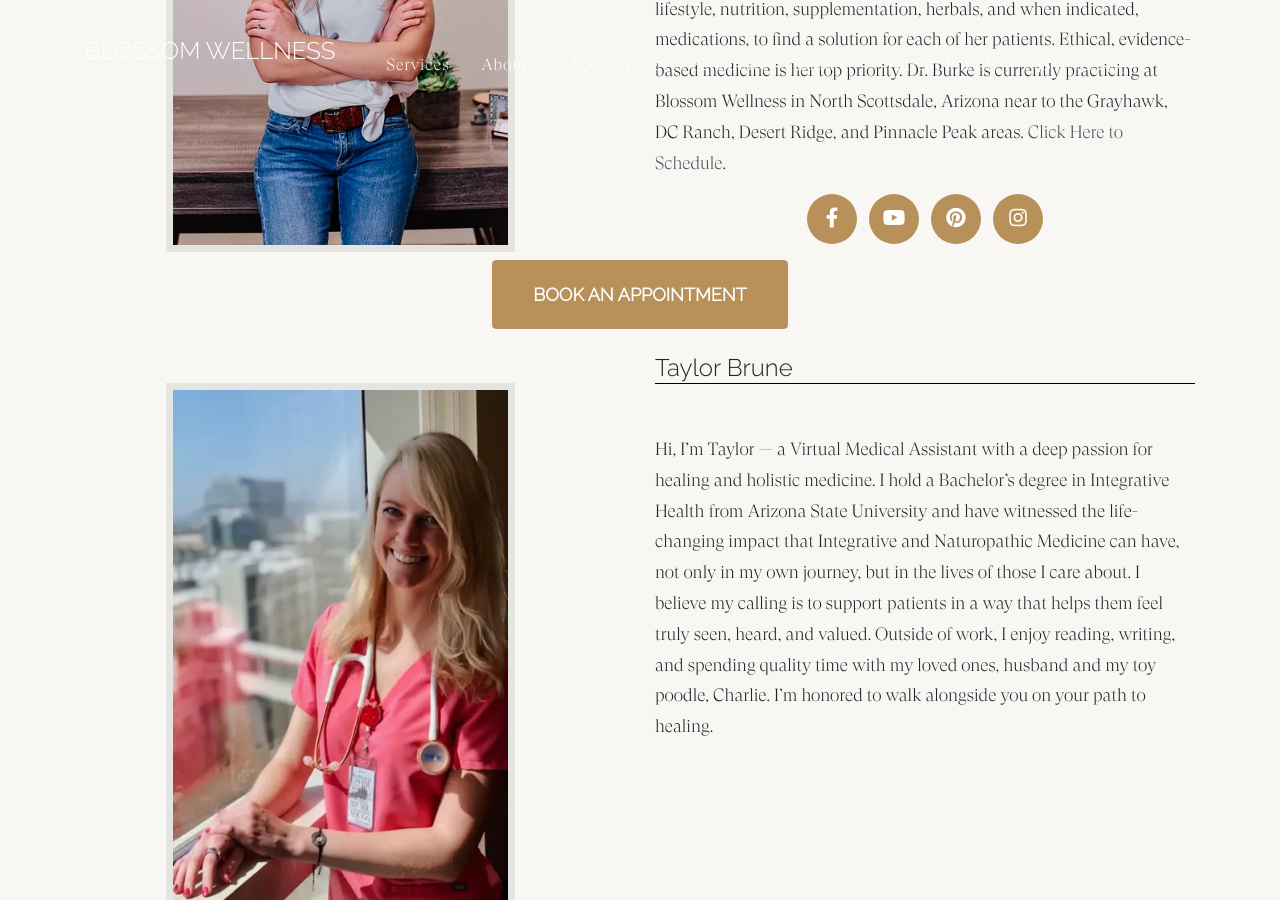
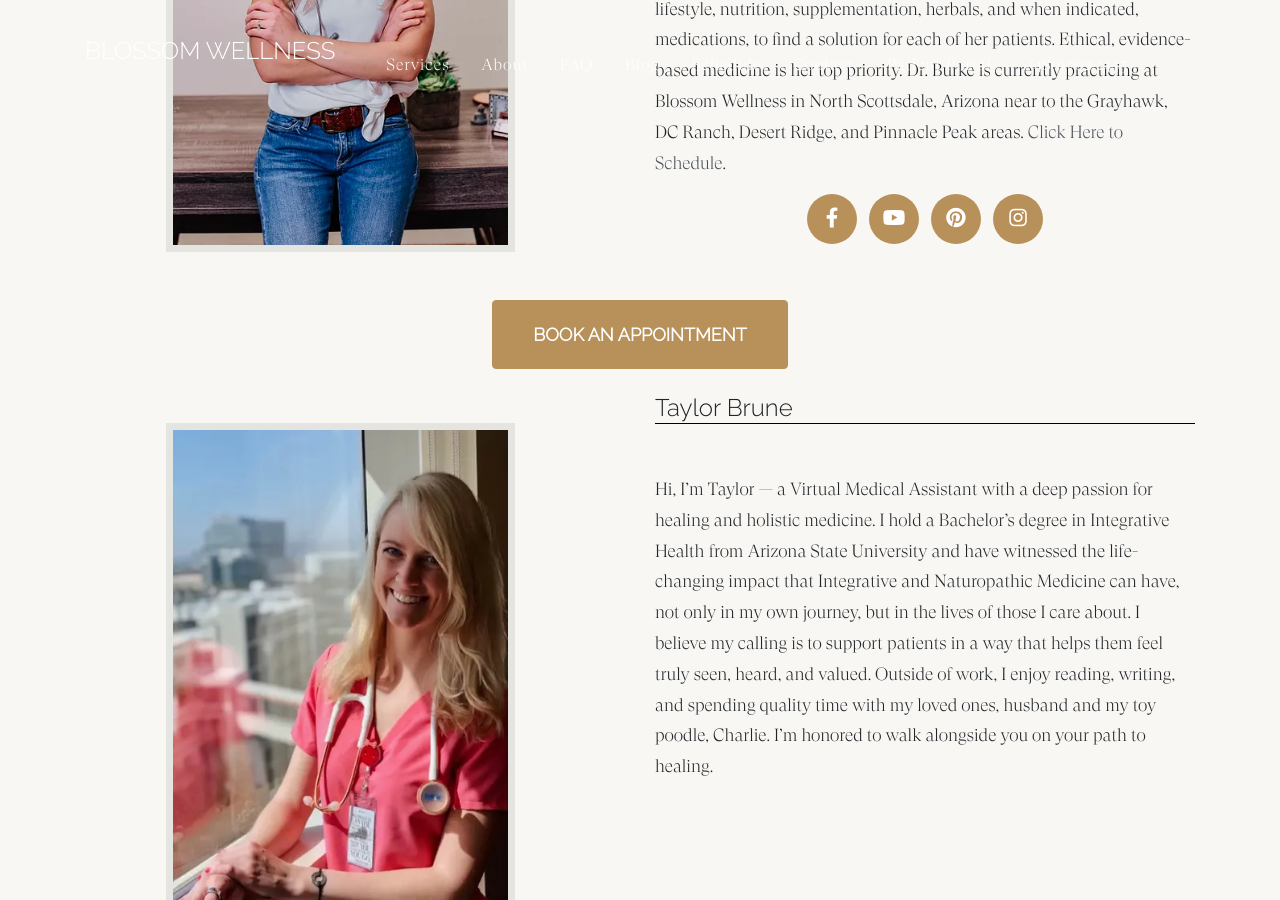
Before and after one commit to kburke8/drtaraburke, a Jekyll site: the page built from index.md, in a window 1280 px wide and 900 px high, scrolled down 2735 px. Built offline with Jekyll 4.4.1, drawn with Linux system fonts in a browser that asks for light colours; nearby versions of some CDN libraries; library files that are not in the unit come from our copies; a script that is not in the unit is left out.

Commit message:
move button

```diff
--- a/_includes/about.html
+++ b/_includes/about.html
@@ -32,7 +32,7 @@
       </div>
       {% if forloop.first %}
       <div class="col-lg-12" style="display: flex; justify-content: center;">
-        <a class="btn btn-primary btn-xl text-uppercase js-scroll-trigger mt-2" href="https://drtaraburke.com/book">Book an Appointment</a>
+        <a class="btn btn-primary btn-xl text-uppercase js-scroll-trigger mt-5" href="https://drtaraburke.com/book">Book an Appointment</a>
       </div>
       {% endif %}
       <hr>
```
